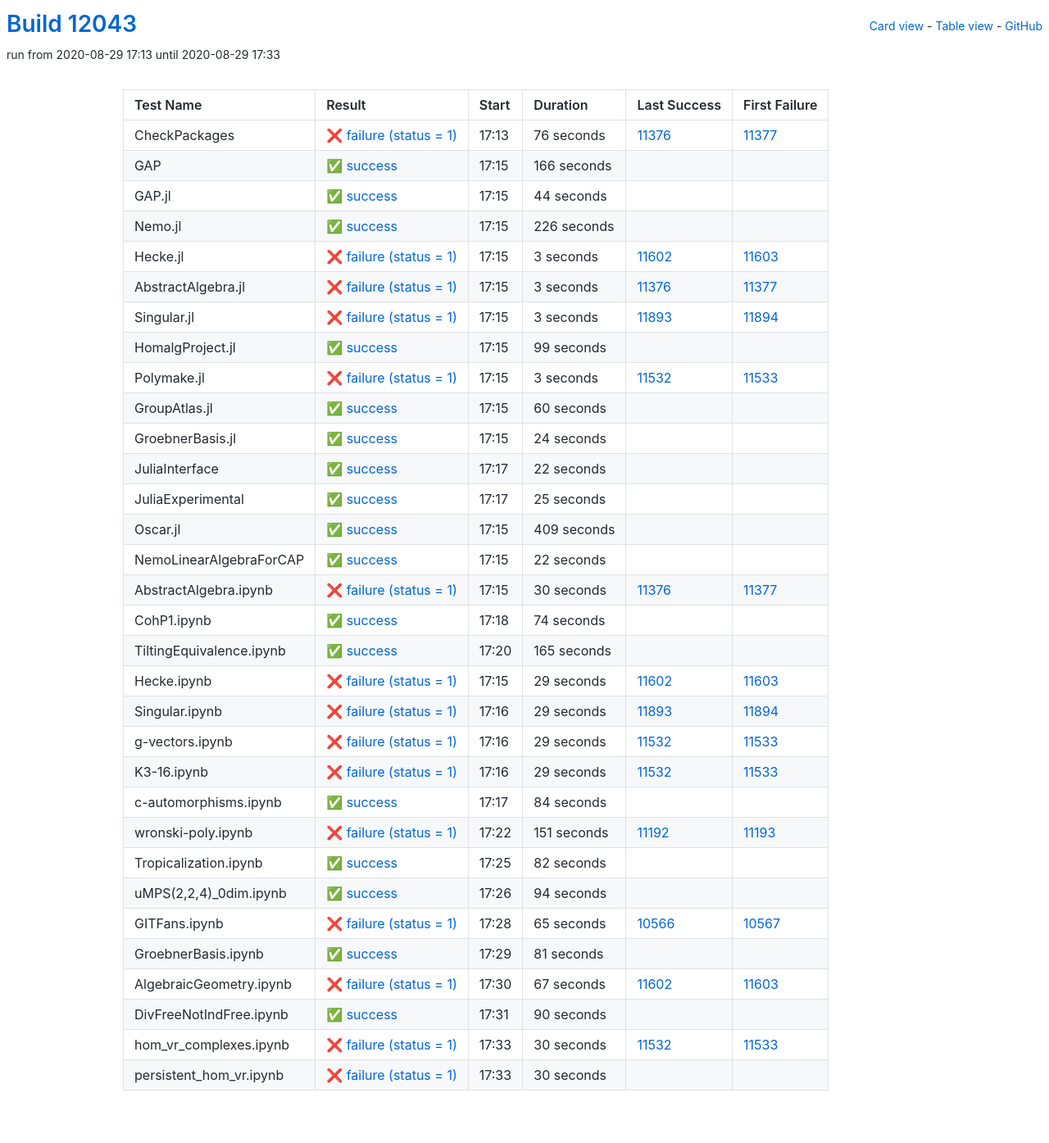
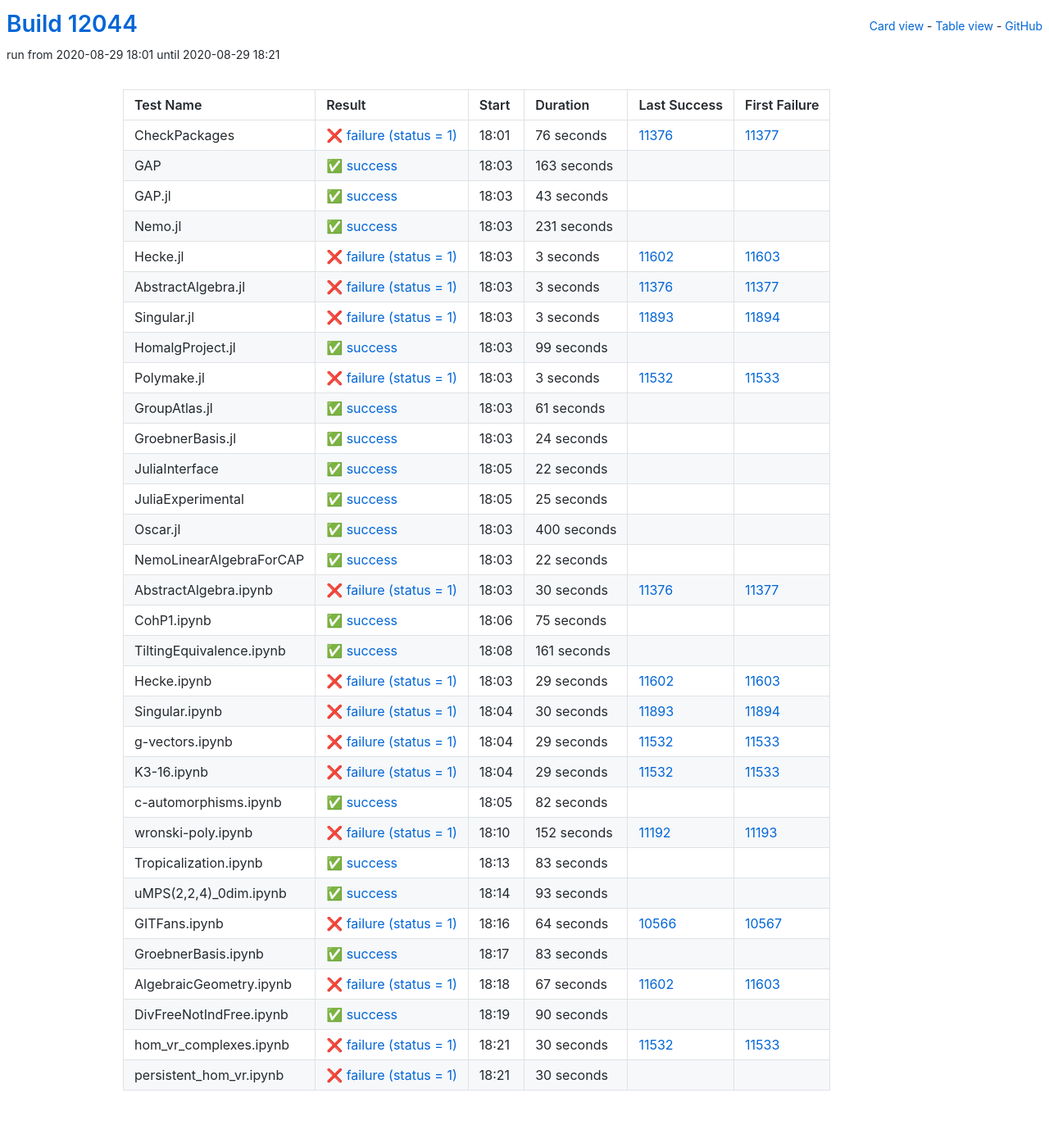
Before and after one commit to oscar-system/oscar-ci-status, a Jekyll site: the page built from table.html, in a window 1280 px wide. Shown: the whole page at 82% size. Built offline with Jekyll 4.4.1, drawn with Linux system fonts in a browser that asks for light colours.

Commit message:
Build #12044

```diff
--- a/_data/ci.yml
+++ b/_data/ci.yml
@@ -1,6 +1,6 @@
 ---
-build: 12043
-build_url: https://oscarci.mathematik.uni-kl.de/job/oscar/12043/
+build: 12044
+build_url: https://oscarci.mathematik.uni-kl.de/job/oscar/12044/
 job: oscar
 organization: oscar-system
 repo: oscar-ci-status
@@ -8,8 +8,8 @@
 tests:
 - name: CheckPackages
   id: checkpackages
-  log: https://oscarci.mathematik.uni-kl.de/job/oscar/12043/artifact/logs/build-12043/CheckPackages.log
-  start: 2020-08-29 17:13
+  log: https://oscarci.mathematik.uni-kl.de/job/oscar/12044/artifact/logs/build-12044/CheckPackages.log
+  start: 2020-08-29 18:01
   success: false
   exitcode: 1
   status: failure
@@ -20,44 +20,44 @@
   first_failure_url: https://oscarci.mathematik.uni-kl.de/job/oscar/11377/
 - name: GAP
   id: gap
-  log: https://oscarci.mathematik.uni-kl.de/job/oscar/12043/artifact/logs/build-12043/GAP.log
-  start: 2020-08-29 17:15
+  log: https://oscarci.mathematik.uni-kl.de/job/oscar/12044/artifact/logs/build-12044/GAP.log
+  start: 2020-08-29 18:03
   success: true
   exitcode: 0
   status: success
-  duration: 166
+  duration: 163
   last_success: false
   last_success_url:
   first_failure: false
   first_failure_url:
 - name: GAP.jl
   id: gap-jl
-  log: https://oscarci.mathematik.uni-kl.de/job/oscar/12043/artifact/logs/build-12043/GAP.jl.log
-  start: 2020-08-29 17:15
+  log: https://oscarci.mathematik.uni-kl.de/job/oscar/12044/artifact/logs/build-12044/GAP.jl.log
+  start: 2020-08-29 18:03
   success: true
   exitcode: 0
   status: success
-  duration: 44
+  duration: 43
   last_success: false
   last_success_url:
   first_failure: false
   first_failure_url:
 - name: Nemo.jl
   id: nemo-jl
-  log: https://oscarci.mathematik.uni-kl.de/job/oscar/12043/artifact/logs/build-12043/Nemo.jl.log
-  start: 2020-08-29 17:15
+  log: https://oscarci.mathematik.uni-kl.de/job/oscar/12044/artifact/logs/build-12044/Nemo.jl.log
+  start: 2020-08-29 18:03
   success: true
   exitcode: 0
   status: success
-  duration: 226
+  duration: 231
   last_success: false
   last_success_url:
   first_failure: false
   first_failure_url:
 - name: Hecke.jl
   id: hecke-jl
-  log: https://oscarci.mathematik.uni-kl.de/job/oscar/12043/artifact/logs/build-12043/Hecke.jl.log
-  start: 2020-08-29 17:15
+  log: https://oscarci.mathematik.uni-kl.de/job/oscar/12044/artifact/logs/build-12044/Hecke.jl.log
+  start: 2020-08-29 18:03
   success: false
   exitcode: 1
   status: failure
@@ -68,8 +68,8 @@
   first_failure_url: https://oscarci.mathematik.uni-kl.de/job/oscar/11603/
 - name: AbstractAlgebra.jl
   id: abstractalgebra-jl
-  log: https://oscarci.mathematik.uni-kl.de/job/oscar/12043/artifact/logs/build-12043/AbstractAlgebra.jl.log
-  start: 2020-08-29 17:15
+  log: https://oscarci.mathematik.uni-kl.de/job/oscar/12044/artifact/logs/build-12044/AbstractAlgebra.jl.log
+  start: 2020-08-29 18:03
   success: false
   exitcode: 1
   status: failure
@@ -80,8 +80,8 @@
   first_failure_url: https://oscarci.mathematik.uni-kl.de/job/oscar/11377/
 - name: Singular.jl
   id: singular-jl
-  log: https://oscarci.mathematik.uni-kl.de/job/oscar/12043/artifact/logs/build-12043/Singular.jl.log
-  start: 2020-08-29 17:15
+  log: https://oscarci.mathematik.uni-kl.de/job/oscar/12044/artifact/logs/build-12044/Singular.jl.log
+  start: 2020-08-29 18:03
   success: false
   exitcode: 1
   status: failure
@@ -92,8 +92,8 @@
   first_failure_url: https://oscarci.mathematik.uni-kl.de/job/oscar/11894/
 - name: HomalgProject.jl
   id: homalgproject-jl
-  log: https://oscarci.mathematik.uni-kl.de/job/oscar/12043/artifact/logs/build-12043/HomalgProject.jl.log
-  start: 2020-08-29 17:15
+  log: https://oscarci.mathematik.uni-kl.de/job/oscar/12044/artifact/logs/build-12044/HomalgProject.jl.log
+  start: 2020-08-29 18:03
   success: true
   exitcode: 0
   status: success
@@ -104,8 +104,8 @@
   first_failure_url:
 - name: Polymake.jl
   id: polymake-jl
-  log: https://oscarci.mathematik.uni-kl.de/job/oscar/12043/artifact/logs/build-12043/Polymake.jl.log
-  start: 2020-08-29 17:15
+  log: https://oscarci.mathematik.uni-kl.de/job/oscar/12044/artifact/logs/build-12044/Polymake.jl.log
+  start: 2020-08-29 18:03
   success: false
   exitcode: 1
   status: failure
@@ -116,20 +116,20 @@
   first_failure_url: https://oscarci.mathematik.uni-kl.de/job/oscar/11533/
 - name: GroupAtlas.jl
   id: groupatlas-jl
-  log: https://oscarci.mathematik.uni-kl.de/job/oscar/12043/artifact/logs/build-12043/GroupAtlas.jl.log
-  start: 2020-08-29 17:15
+  log: https://oscarci.mathematik.uni-kl.de/job/oscar/12044/artifact/logs/build-12044/GroupAtlas.jl.log
+  start: 2020-08-29 18:03
   success: true
   exitcode: 0
   status: success
-  duration: 60
+  duration: 61
   last_success: false
   last_success_url:
   first_failure: false
   first_failure_url:
 - name: GroebnerBasis.jl
   id: groebnerbasis-jl
-  log: https://oscarci.mathematik.uni-kl.de/job/oscar/12043/artifact/logs/build-12043/GroebnerBasis.jl.log
-  start: 2020-08-29 17:15
+  log: https://oscarci.mathematik.uni-kl.de/job/oscar/12044/artifact/logs/build-12044/GroebnerBasis.jl.log
+  start: 2020-08-29 18:03
   success: true
   exitcode: 0
   status: success
@@ -140,8 +140,8 @@
   first_failure_url:
 - name: JuliaInterface
   id: juliainterface
-  log: https://oscarci.mathematik.uni-kl.de/job/oscar/12043/artifact/logs/build-12043/JuliaInterface.log
-  start: 2020-08-29 17:17
+  log: https://oscarci.mathematik.uni-kl.de/job/oscar/12044/artifact/logs/build-12044/JuliaInterface.log
+  start: 2020-08-29 18:05
   success: true
   exitcode: 0
   status: success
@@ -152,8 +152,8 @@
   first_failure_url:
 - name: JuliaExperimental
   id: juliaexperimental
-  log: https://oscarci.mathematik.uni-kl.de/job/oscar/12043/artifact/logs/build-12043/JuliaExperimental.log
-  start: 2020-08-29 17:17
+  log: https://oscarci.mathematik.uni-kl.de/job/oscar/12044/artifact/logs/build-12044/JuliaExperimental.log
+  start: 2020-08-29 18:05
   success: true
   exitcode: 0
   status: success
@@ -164,20 +164,20 @@
   first_failure_url:
 - name: Oscar.jl
   id: oscar-jl
-  log: https://oscarci.mathematik.uni-kl.de/job/oscar/12043/artifact/logs/build-12043/Oscar.jl.log
-  start: 2020-08-29 17:15
+  log: https://oscarci.mathematik.uni-kl.de/job/oscar/12044/artifact/logs/build-12044/Oscar.jl.log
+  start: 2020-08-29 18:03
   success: true
   exitcode: 0
   status: success
-  duration: 409
+  duration: 400
   last_success: false
   last_success_url:
   first_failure: false
   first_failure_url:
 - name: NemoLinearAlgebraForCAP
   id: nemolinearalgebraforcap
-  log: https://oscarci.mathematik.uni-kl.de/job/oscar/12043/artifact/logs/build-12043/NemoLinearAlgebraForCAP.log
-  start: 2020-08-29 17:15
+  log: https://oscarci.mathematik.uni-kl.de/job/oscar/12044/artifact/logs/build-12044/NemoLinearAlgebraForCAP.log
+  start: 2020-08-29 18:03
   success: true
   exitcode: 0
   status: success
@@ -188,8 +188,8 @@
   first_failure_url:
 - name: AbstractAlgebra.ipynb
   id: abstractalgebra-ipynb
-  log: https://oscarci.mathematik.uni-kl.de/job/oscar/12043/artifact/logs/build-12043/AbstractAlgebra.ipynb.log
-  start: 2020-08-29 17:15
+  log: https://oscarci.mathematik.uni-kl.de/job/oscar/12044/artifact/logs/build-12044/AbstractAlgebra.ipynb.log
+  start: 2020-08-29 18:03
   success: false
   exitcode: 1
   status: failure
@@ -200,32 +200,32 @@
   first_failure_url: https://oscarci.mathematik.uni-kl.de/job/oscar/11377/
 - name: CohP1.ipynb
   id: cohp1-ipynb
-  log: https://oscarci.mathematik.uni-kl.de/job/oscar/12043/artifact/logs/build-12043/CohP1.ipynb.log
-  start: 2020-08-29 17:18
+  log: https://oscarci.mathematik.uni-kl.de/job/oscar/12044/artifact/logs/build-12044/CohP1.ipynb.log
+  start: 2020-08-29 18:06
   success: true
   exitcode: 0
   status: success
-  duration: 74
+  duration: 75
   last_success: false
   last_success_url:
   first_failure: false
   first_failure_url:
 - name: TiltingEquivalence.ipynb
   id: tiltingequivalence-ipynb
-  log: https://oscarci.mathematik.uni-kl.de/job/oscar/12043/artifact/logs/build-12043/TiltingEquivalence.ipynb.log
-  start: 2020-08-29 17:20
+  log: https://oscarci.mathematik.uni-kl.de/job/oscar/12044/artifact/logs/build-12044/TiltingEquivalence.ipynb.log
+  start: 2020-08-29 18:08
   success: true
   exitcode: 0
   status: success
-  duration: 165
+  duration: 161
   last_success: false
   last_success_url:
   first_failure: false
   first_failure_url:
 - name: Hecke.ipynb
   id: hecke-ipynb
-  log: https://oscarci.mathematik.uni-kl.de/job/oscar/12043/artifact/logs/build-12043/Hecke.ipynb.log
-  start: 2020-08-29 17:15
+  log: https://oscarci.mathematik.uni-kl.de/job/oscar/12044/artifact/logs/build-12044/Hecke.ipynb.log
+  start: 2020-08-29 18:03
   success: false
   exitcode: 1
   status: failure
@@ -236,20 +236,20 @@
   first_failure_url: https://oscarci.mathematik.uni-kl.de/job/oscar/11603/
 - name: Singular.ipynb
   id: singular-ipynb
-  log: https://oscarci.mathematik.uni-kl.de/job/oscar/12043/artifact/logs/build-12043/Singular.ipynb.log
-  start: 2020-08-29 17:16
+  log: https://oscarci.mathematik.uni-kl.de/job/oscar/12044/artifact/logs/build-12044/Singular.ipynb.log
+  start: 2020-08-29 18:04
   success: false
   exitcode: 1
   status: failure
-  duration: 29
+  duration: 30
   last_success: 11893
   last_success_url: https://oscarci.mathematik.uni-kl.de/job/oscar/11893/
   first_failure: 11894
   first_failure_url: https://oscarci.mathematik.uni-kl.de/job/oscar/11894/
 - name: g-vectors.ipynb
   id: g-vectors-ipynb
-  log: https://oscarci.mathematik.uni-kl.de/job/oscar/12043/artifact/logs/build-12043/g-vectors.ipynb.log
-  start: 2020-08-29 17:16
+  log: https://oscarci.mathematik.uni-kl.de/job/oscar/12044/artifact/logs/build-12044/g-vectors.ipynb.log
+  start: 2020-08-29 18:04
   success: false
   exitcode: 1
   status: failure
@@ -260,8 +260,8 @@
   first_failure_url: https://oscarci.mathematik.uni-kl.de/job/oscar/11533/
 - name: K3-16.ipynb
   id: k3-16-ipynb
-  log: https://oscarci.mathematik.uni-kl.de/job/oscar/12043/artifact/logs/build-12043/K3-16.ipynb.log
-  start: 2020-08-29 17:16
+  log: https://oscarci.mathematik.uni-kl.de/job/oscar/12044/artifact/logs/build-12044/K3-16.ipynb.log
+  start: 2020-08-29 18:04
   success: false
   exitcode: 1
   status: failure
@@ -272,32 +272,8 @@
   first_failure_url: https://oscarci.mathematik.uni-kl.de/job/oscar/11533/
 - name: c-automorphisms.ipynb
   id: c-automorphisms-ipynb
-  log: https://oscarci.mathematik.uni-kl.de/job/oscar/12043/artifact/logs/build-12043/c-automorphisms.ipynb.log
-  start: 2020-08-29 17:17
-  success: true
-  exitcode: 0
-  status: success
-  duration: 84
-  last_success: false
-  last_success_url:
-  first_failure: false
-  first_failure_url:
-- name: wronski-poly.ipynb
-  id: wronski-poly-ipynb
-  log: https://oscarci.mathematik.uni-kl.de/job/oscar/12043/artifact/logs/build-12043/wronski-poly.ipynb.log
-  start: 2020-08-29 17:22
-  success: false
-  exitcode: 1
-  status: failure
-  duration: 151
-  last_success: 11192
-  last_success_url: https://oscarci.mathematik.uni-kl.de/job/oscar/11192/
-  first_failure: 11193
-  first_failure_url: https://oscarci.mathematik.uni-kl.de/job/oscar/11193/
-- name: Tropicalization.ipynb
-  id: tropicalization-ipynb
-  log: https://oscarci.mathematik.uni-kl.de/job/oscar/12043/artifact/logs/build-12043/Tropicalization.ipynb.log
-  start: 2020-08-29 17:25
+  log: https://oscarci.mathematik.uni-kl.de/job/oscar/12044/artifact/logs/build-12044/c-automorphisms.ipynb.log
+  start: 2020-08-29 18:05
   success: true
   exitcode: 0
   status: success
@@ -306,46 +282,70 @@
   last_success_url:
   first_failure: false
   first_failure_url:
-- name: uMPS(2,2,4)_0dim.ipynb
-  id: umps-2-2-4-0dim-ipynb
-  log: https://oscarci.mathematik.uni-kl.de/job/oscar/12043/artifact/logs/build-12043/uMPS-2-2-4-_0dim.ipynb.log
-  start: 2020-08-29 17:26
+- name: wronski-poly.ipynb
+  id: wronski-poly-ipynb
+  log: https://oscarci.mathematik.uni-kl.de/job/oscar/12044/artifact/logs/build-12044/wronski-poly.ipynb.log
+  start: 2020-08-29 18:10
+  success: false
+  exitcode: 1
+  status: failure
+  duration: 152
+  last_success: 11192
+  last_success_url: https://oscarci.mathematik.uni-kl.de/job/oscar/11192/
+  first_failure: 11193
+  first_failure_url: https://oscarci.mathematik.uni-kl.de/job/oscar/11193/
+- name: Tropicalization.ipynb
+  id: tropicalization-ipynb
+  log: https://oscarci.mathematik.uni-kl.de/job/oscar/12044/artifact/logs/build-12044/Tropicalization.ipynb.log
+  start: 2020-08-29 18:13
   success: true
   exitcode: 0
   status: success
-  duration: 94
+  duration: 83
+  last_success: false
+  last_success_url:
+  first_failure: false
+  first_failure_url:
+- name: uMPS(2,2,4)_0dim.ipynb
+  id: umps-2-2-4-0dim-ipynb
+  log: https://oscarci.mathematik.uni-kl.de/job/oscar/12044/artifact/logs/build-12044/uMPS-2-2-4-_0dim.ipynb.log
+  start: 2020-08-29 18:14
+  success: true
+  exitcode: 0
+  status: success
+  duration: 93
   last_success: false
   last_success_url:
   first_failure: false
   first_failure_url:
 - name: GITFans.ipynb
   id: gitfans-ipynb
-  log: https://oscarci.mathematik.uni-kl.de/job/oscar/12043/artifact/logs/build-12043/GITFans.ipynb.log
-  start: 2020-08-29 17:28
+  log: https://oscarci.mathematik.uni-kl.de/job/oscar/12044/artifact/logs/build-12044/GITFans.ipynb.log
+  start: 2020-08-29 18:16
   success: false
   exitcode: 1
   status: failure
-  duration: 65
+  duration: 64
   last_success: 10566
   last_success_url: https://oscarci.mathematik.uni-kl.de/job/oscar/10566/
   first_failure: 10567
   first_failure_url: https://oscarci.mathematik.uni-kl.de/job/oscar/10567/
 - name: GroebnerBasis.ipynb
   id: groebnerbasis-ipynb
-  log: https://oscarci.mathematik.uni-kl.de/job/oscar/12043/artifact/logs/build-12043/GroebnerBasis.ipynb.log
-  start: 2020-08-29 17:29
+  log: https://oscarci.mathematik.uni-kl.de/job/oscar/12044/artifact/logs/build-12044/GroebnerBasis.ipynb.log
+  start: 2020-08-29 18:17
   success: true
   exitcode: 0
   status: success
-  duration: 81
+  duration: 83
   last_success: false
   last_success_url:
   first_failure: false
   first_failure_url:
 - name: AlgebraicGeometry.ipynb
   id: algebraicgeometry-ipynb
-  log: https://oscarci.mathematik.uni-kl.de/job/oscar/12043/artifact/logs/build-12043/AlgebraicGeometry.ipynb.log
-  start: 2020-08-29 17:30
+  log: https://oscarci.mathematik.uni-kl.de/job/oscar/12044/artifact/logs/build-12044/AlgebraicGeometry.ipynb.log
+  start: 2020-08-29 18:18
   success: false
   exitcode: 1
   status: failure
@@ -356,8 +356,8 @@
   first_failure_url: https://oscarci.mathematik.uni-kl.de/job/oscar/11603/
 - name: DivFreeNotIndFree.ipynb
   id: divfreenotindfree-ipynb
-  log: https://oscarci.mathematik.uni-kl.de/job/oscar/12043/artifact/logs/build-12043/DivFreeNotIndFree.ipynb.log
-  start: 2020-08-29 17:31
+  log: https://oscarci.mathematik.uni-kl.de/job/oscar/12044/artifact/logs/build-12044/DivFreeNotIndFree.ipynb.log
+  start: 2020-08-29 18:19
   success: true
   exitcode: 0
   status: success
@@ -368,8 +368,8 @@
   first_failure_url:
 - name: hom_vr_complexes.ipynb
   id: hom-vr-complexes-ipynb
-  log: https://oscarci.mathematik.uni-kl.de/job/oscar/12043/artifact/logs/build-12043/hom_vr_complexes.ipynb.log
-  start: 2020-08-29 17:33
+  log: https://oscarci.mathematik.uni-kl.de/job/oscar/12044/artifact/logs/build-12044/hom_vr_complexes.ipynb.log
+  start: 2020-08-29 18:21
   success: false
   exitcode: 1
   status: failure
@@ -380,8 +380,8 @@
   first_failure_url: https://oscarci.mathematik.uni-kl.de/job/oscar/11533/
 - name: persistent_hom_vr.ipynb
   id: persistent-hom-vr-ipynb
-  log: https://oscarci.mathematik.uni-kl.de/job/oscar/12043/artifact/logs/build-12043/persistent_hom_vr.ipynb.log
-  start: 2020-08-29 17:33
+  log: https://oscarci.mathematik.uni-kl.de/job/oscar/12044/artifact/logs/build-12044/persistent_hom_vr.ipynb.log
+  start: 2020-08-29 18:21
   success: false
   exitcode: 1
   status: failure
```
Also changed, not shown: README.md.
